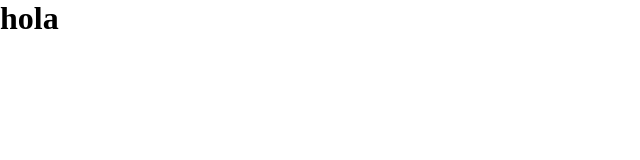
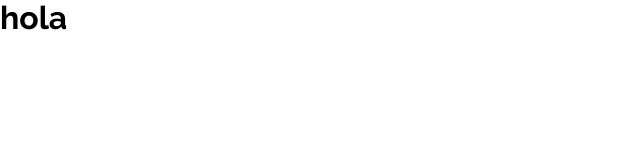
Before and after one commit to DebMS/Proyecto, a plain HTML site: page index.html in a window 1280 px wide. Shown: the full height of the page, 0-640 px from the left. Drawn offline with Linux system fonts and the light colour scheme.

Commit message:
agregando font-family al body

```diff
--- a/style.scss
+++ b/style.scss
@@ -0,0 +1,5 @@
+@import url("https://fonts.googleapis.com/css2?family=Raleway:wght@300;400;700&display=swap");
+
+body {
+  font-family: "Raleway", sans-serif;
+}
```
Also changed, not shown: css/style.css, 1 other file.
